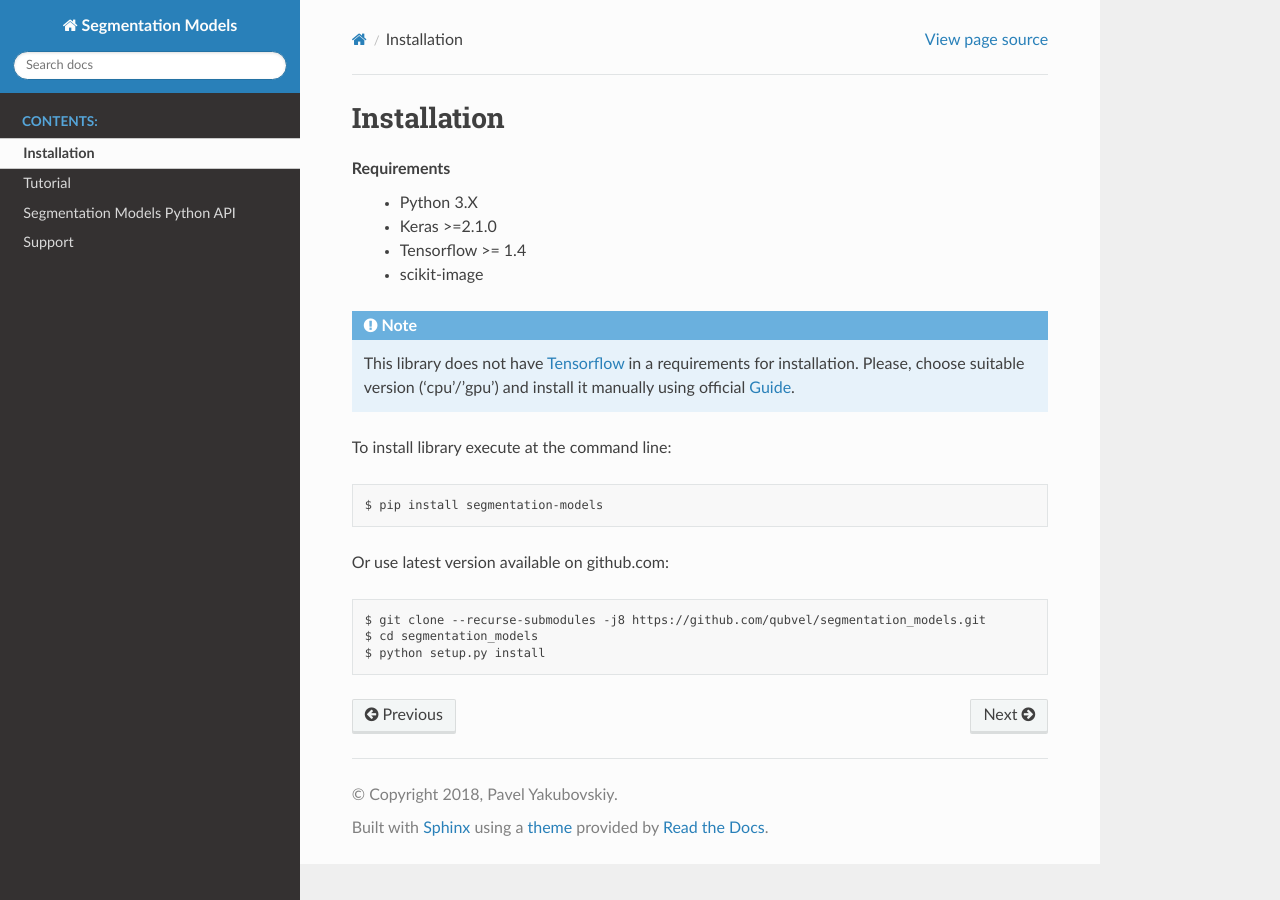
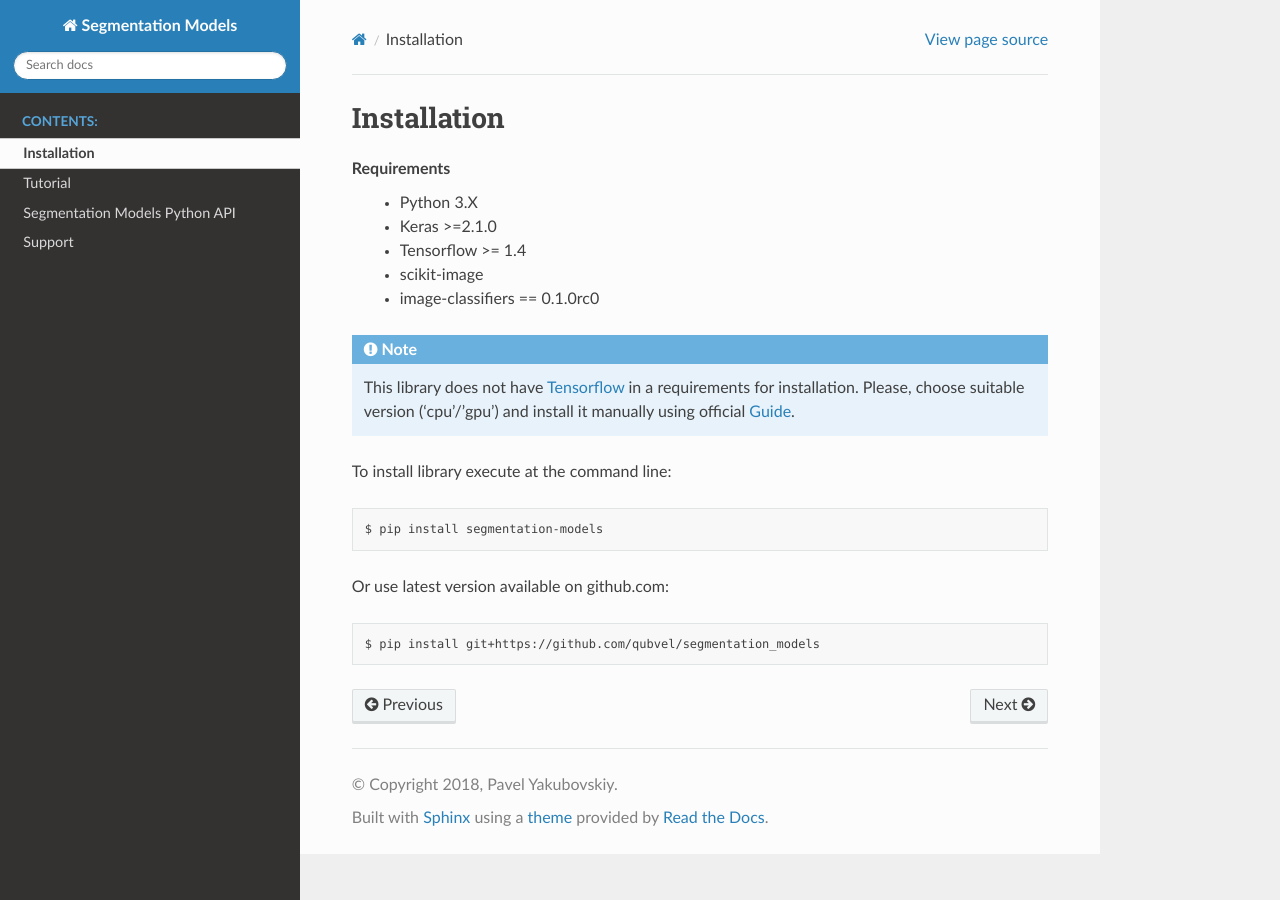
Before and after one commit to qubvel/segmentation_models, a Sphinx documentation site: the page built from docs/install.rst, in a window 1280 px wide. Built offline with Sphinx 7.4.7 and the Read the Docs theme 2.0.0, drawn with Linux system fonts in a browser that asks for light colours.

Commit message:
updated with image-classifiers package

```diff
--- a/docs/install.rst
+++ b/docs/install.rst
@@ -6,6 +6,7 @@ Installation
  - Keras >=2.1.0
  - Tensorflow >= 1.4
  - scikit-image
+ - image-classifiers == 0.1.0rc0
 
 .. note::
 
@@ -25,6 +26,4 @@ To install library execute at the command line::
 
 Or use latest version available on github.com::
 
- $ git clone --recurse-submodules -j8 https://github.com/qubvel/segmentation_models.git
- $ cd segmentation_models
- $ python setup.py install
+ $ pip install git+https://github.com/qubvel/segmentation_models
--- a/requirements.txt
+++ b/requirements.txt
@@ -1,2 +1,3 @@
 keras>=2.1.4
 scikit-image>=0.14.1
+image-classifiers==0.1.0rc0
--- a/setup.py
+++ b/setup.py
@@ -22,7 +22,7 @@ VERSION = None
 
 # What packages are required for this module to be executed?
 REQUIRED = [
-    'keras>=2.1.0', 'scikit-image',
+    'keras>=2.1.0', 'scikit-image', 'image-classifiers==0.1.0rc0'
 ]
 
 # What packages are optional?
```
Also changed, not shown: README.md (+1 -3 lines).
